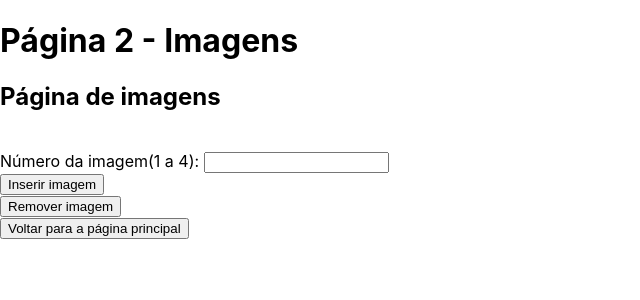
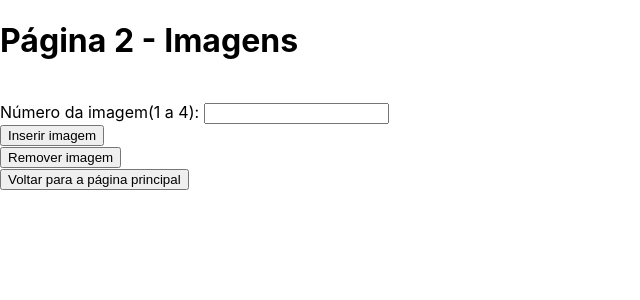
Before and after one commit to henriquefugie/TrabalhoPratico1_React, a React (Create React App) app in the folder tp1/: page / in a window 1280 px wide. Both pictures are taken after a click on the button "Página 2". Shown: the top 300 px of the page, without its empty margins (0-640 px from the left). Built offline with nearby package versions, Linux system fonts and the light colour scheme.

Commit message:
Update Pagina2.js

```diff
--- a/tp1/src/Pagina2.js
+++ b/tp1/src/Pagina2.js
@@ -26,7 +26,6 @@ function Pagina1({ setCurrentPage }) {
 
   return (
     <div>
-      <h2>Página de imagens</h2>
       {galeria.map((img, index) => (
         <img key={index} src={img} alt={`imagem ${index}`} width="250" height="250"></img>
       ))}
```
